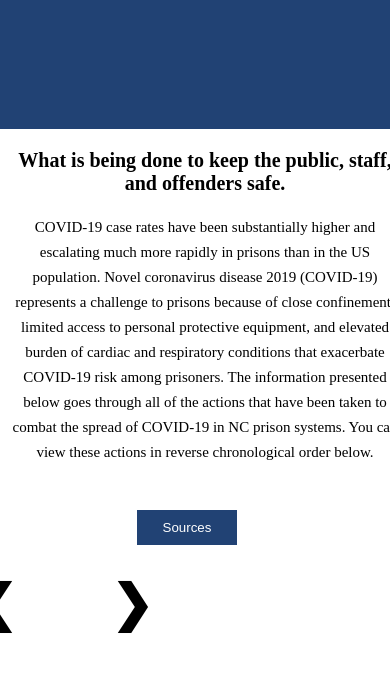
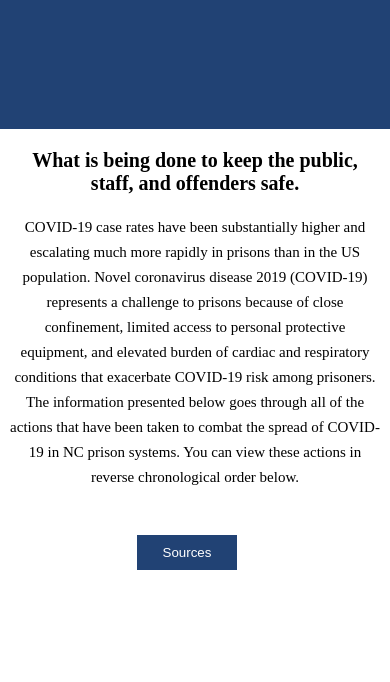
Before and after one commit to krupapatell/project-four, a plain HTML site: page index.html in a window 390 px wide. Shown: the part 159-841 px from the top of the page. Drawn offline with Linux system fonts and the light colour scheme; a script that the page names is missing.

Commit message:
mobile fixes

```diff
--- a/css/style.css
+++ b/css/style.css
@@ -217,27 +217,24 @@ body {
     max-width: 768px;
     padding-bottom: 150px;
     padding-top: 50px;
+    top: 0px;
   }
 
   h2 {
     font-size: 30px;
     width: 100%;
     max-width: 768px;
-    padding: 0px;
+    padding: 20px 0px;
   }
 
   h3 {
     font-size: 20px;
-    width: 100%;
     max-width: 750px;
-    padding-left: 10px;
-    padding-right: 10px;
+    margin: 20px 20px;
   }
 
   p.description {
-    width: 100%;
-    padding: 0 10px;
-    max-width: 768px;
+    width: auto;
   }
 
   button.myBtn {
@@ -248,14 +245,19 @@ body {
   }
 
   .next {
-    right: 10%;
-    top: 87%;
-    margin-right: 20px;
+    margin: auto;
+    position: absolute;
+    bottom: 0px;
+    color: black;
+    padding: 0px;
   }
 
   .prev {
-    right: 50%;
-    top: 87%;
+    margin: auto;
+    position: absolute;
+    bottom: 0px;
+    color: black;
+    padding: 0px;
   }
 
   div.circle {
@@ -267,14 +269,20 @@ body {
   }
 
   div.circle {
-    width: 320px;
+    width: 100%;
     height: 600px;
     border-radius: 0px;
     margin: auto;
     margin-top: 150px;
   }
   p {
+    width: auto;
+    font-size: 15px;
+    margin-left: 10px;
+    margin-right: 10px;
+  }
+
+  .flourish-embed {
     width: 100%;
-    font-size: 15px;
   }
 }
--- a/index.html
+++ b/index.html
@@ -84,7 +84,7 @@
   <!-- Next and previous buttons -->
   <a class="prev" onclick="plusSlides(-1)">&#10094;</a>
   <a class="next" onclick="plusSlides(1)">&#10095;</a>
-</div>
+<div>
 <br>
 
 <!-- The dots/circles -->
@@ -97,8 +97,6 @@
   <span class="dot" onclick="currentSlide(6)"></span>
   <span class="dot" onclick="currentSlide(7)"></span>
   <span class="dot" onclick="currentSlide(8)"></span>
-
-</div>
 </div>
 
 
```
Lines whose indentation alone changed are shown as unchanged.
